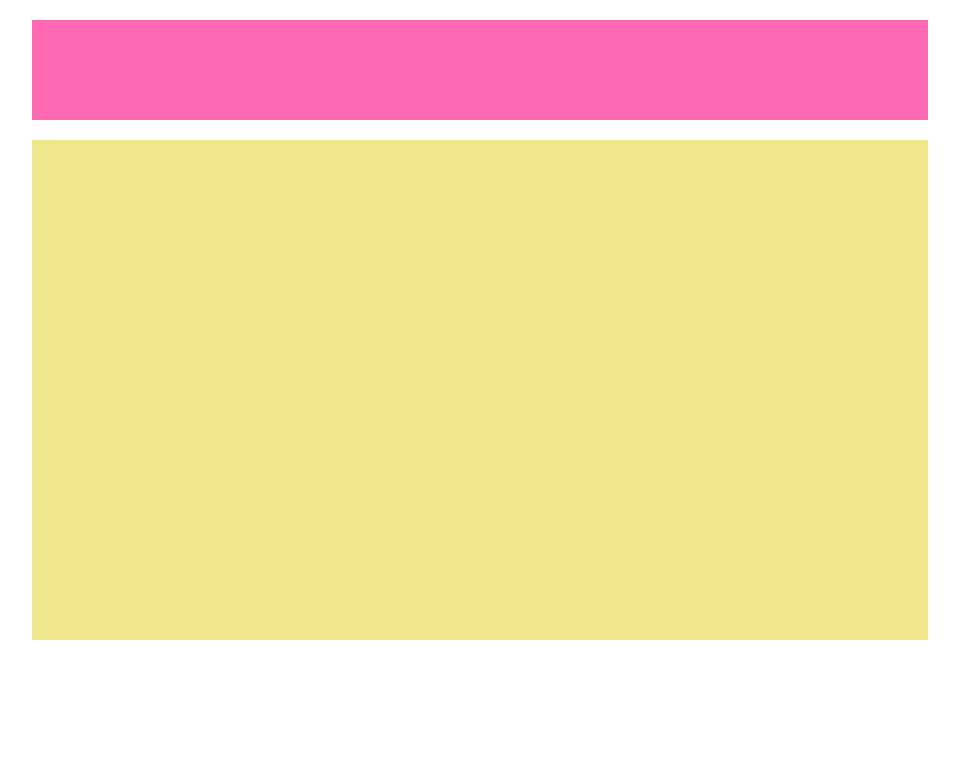
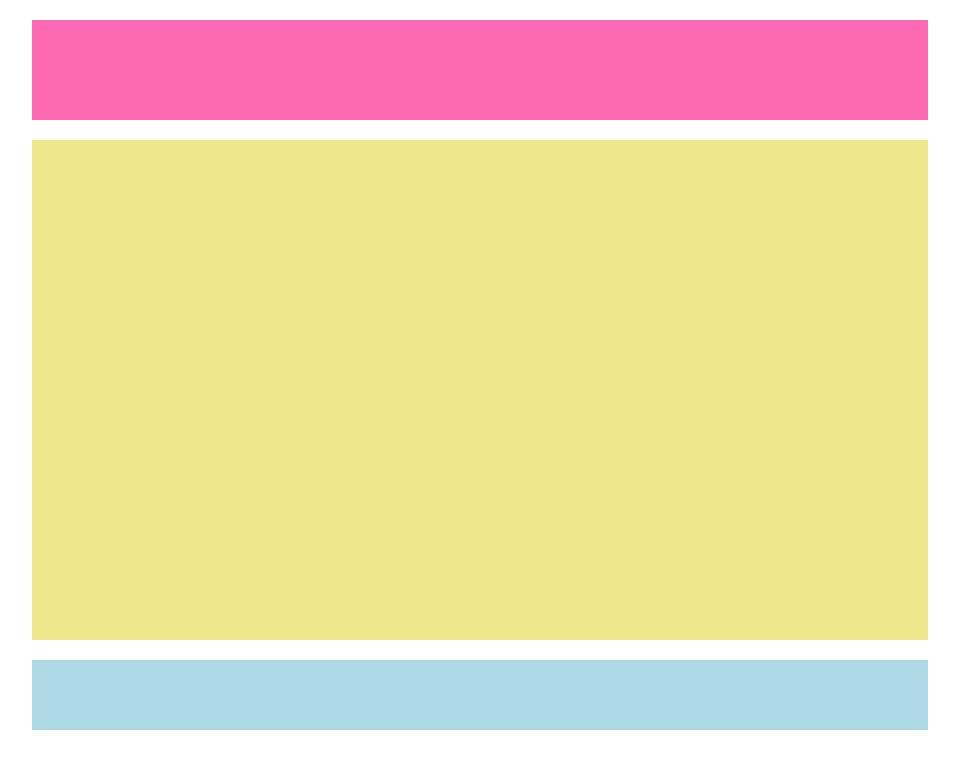
Before and after one commit to chazn3x/htmlcss-struttura-wp, a plain HTML site: page index.html in a window 1280 px wide. Shown: the whole page, without its empty margins (160-1119 px from the left). Drawn offline with Linux system fonts and the light colour scheme.

Commit message:
main header

```diff
--- a/css/style.css
+++ b/css/style.css
@@ -27,6 +27,14 @@ header {
     margin: 20px 0;
 }
 
+/* ++++++ main ++++++ */
+main .main-header {
+    height: 70px;
+}
+main .main-body {
+    margin: 20px 0;
+}
+
 /* ++++++ debug ++++++ */
 .debug header {
     background-color: hotpink;
@@ -35,3 +43,10 @@ header {
     height: 500px;
     background-color: khaki;
 }
+.debug main {
+    background-color: dodgerblue;
+}
+.debug main div {
+    background-color:lightblue;
+}
+.debug main
--- a/index.html
+++ b/index.html
@@ -33,6 +33,18 @@
 
         <main>
 
+            <!-- main header -->
+            <div class="main-header">
+
+            </div>
+            <!-- /main header -->
+
+            <!-- main body -->
+            <div class="main-body">
+
+            </div>
+            <!-- /main body -->
+
         </main>
 
         <!-- ++++++ /main ++++++ -->
```
